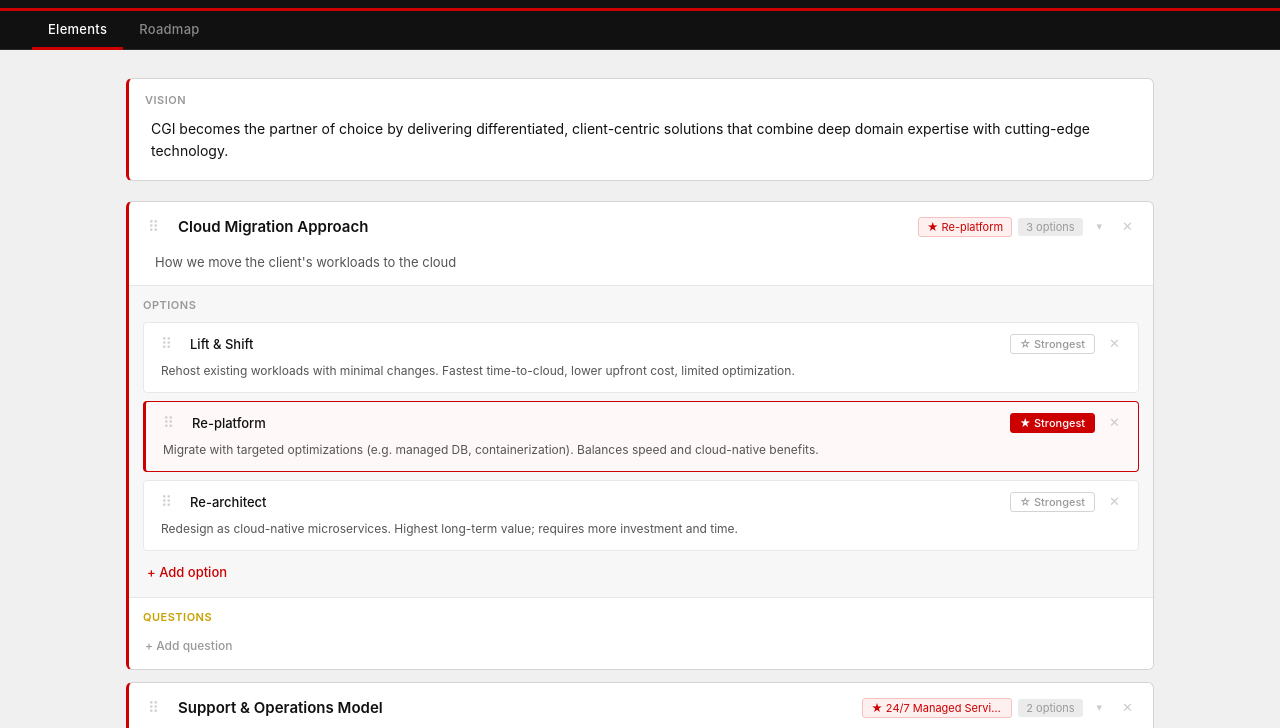
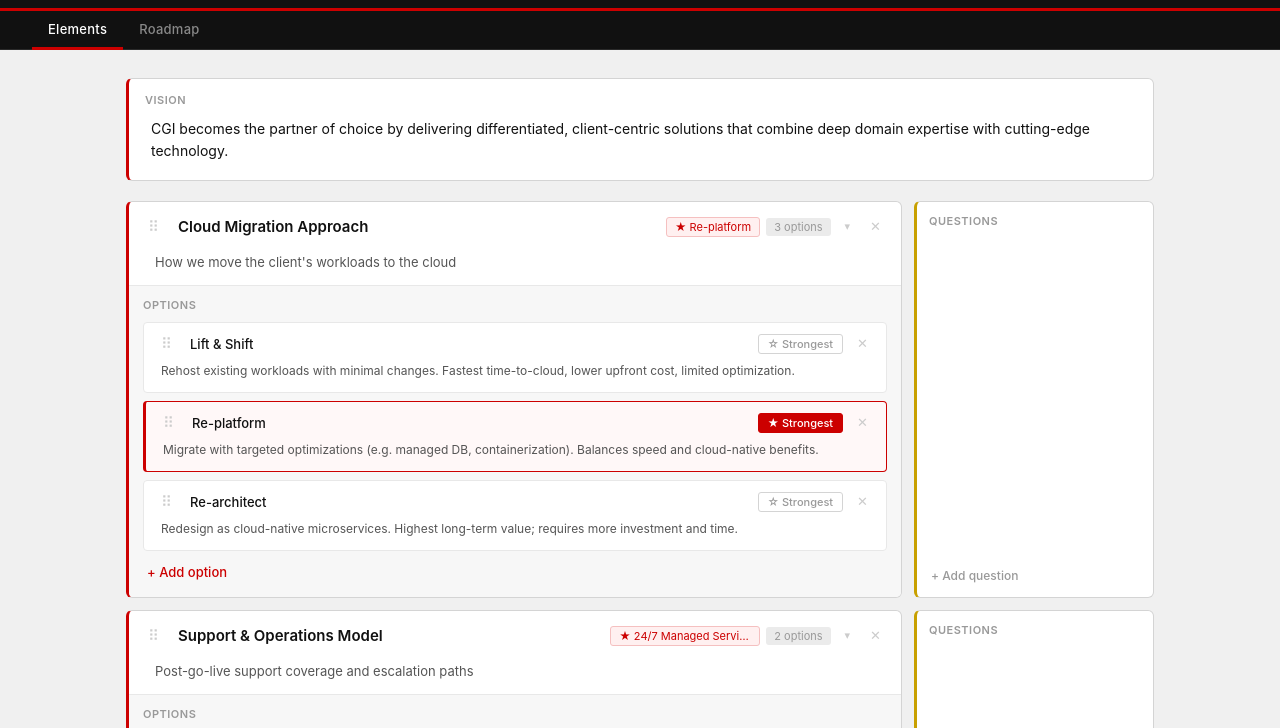
Before and after one commit to QE-at-CGI-FI/differentiator, a plain HTML site: page index.html in a window 1280 px wide. Shown: the part 47-775 px from the top of the page. Drawn offline with Linux system fonts and the light colour scheme.

Commit message:
Fix questions panel

```diff
--- a/index.html
+++ b/index.html
@@ -85,7 +85,9 @@
 
     /* ── Element Card ── */
     .element-row {
-      display: block;
+      display: flex;
+      align-items: stretch;
+      gap: 12px;
       margin-bottom: 12px;
     }
 
@@ -295,21 +297,46 @@
     /* ── Collapsed ── */
     .element-row.collapsed .element-divider,
     .element-row.collapsed .options-section,
-    .element-row.collapsed .questions-section { display: none; }
-
-    /* ── Questions Section ── */
-    .questions-section {
-      padding: 12px 14px;
+    .element-row.collapsed .questions-panel { display: none; }
+
+    /* ── Questions Panel (screen) ── */
+    .questions-panel {
+      width: 240px;
+      flex-shrink: 0;
       background: var(--surface);
-    }
-
-    .questions-section-label {
+      border: 1px solid var(--border);
+      border-radius: 6px;
+      border-left: 3px solid #c8a000;
+      display: flex;
+      flex-direction: column;
+      padding: 12px 12px 10px;
+    }
+
+    .questions-panel-label {
+      font-size: 11px;
+      font-weight: 600;
+      color: var(--text-muted);
+      text-transform: uppercase;
+      letter-spacing: 0.5px;
+      margin-bottom: 8px;
+      flex-shrink: 0;
+    }
+
+    /* ── Questions Print (hidden on screen, shown in print) ── */
+    .questions-print { display: none; }
+    .questions-print-label {
       font-size: 11px;
       font-weight: 600;
       color: #c8a000;
       text-transform: uppercase;
       letter-spacing: 0.5px;
-      margin-bottom: 10px;
+      margin-bottom: 8px;
+    }
+    .questions-print-item {
+      font-size: 12px;
+      color: var(--text-primary);
+      line-height: 1.5;
+      padding: 2px 0;
     }
 
     .question-item {
@@ -676,13 +703,20 @@
       .btn-strongest, .btn-icon, .drag-handle, #toast { display: none !important; }
       body { background: white; }
       main { padding: 8px; max-width: 100%; }
+      .element-row { display: block !important; }
+      .questions-panel { display: none !important; }
+      .questions-print {
+        display: block !important;
+        padding: 10px 14px 12px;
+        background: var(--surface);
+      }
       .element-card {
         border: 1px solid #ccc;
         border-left: 3px solid #cc0000;
         break-inside: avoid;
         page-break-inside: avoid;
       }
-      .option-row, .question-item { break-inside: avoid; }
+      .option-row, .questions-print-item { break-inside: avoid; }
       input, textarea {
         border: none !important;
         background: transparent !important;
@@ -1105,9 +1139,16 @@
             `).join('')}
             <button class="btn-add-option" onclick="addOption('${el.id}')">+ Add option</button>
           </div>
+          <div class="questions-print">
             <div class="element-divider"></div>
-          <div class="questions-section">
-            <div class="questions-section-label">Questions</div>
+            <div style="padding: 10px 14px 4px">
+              <div class="questions-print-label">Questions</div>
+              ${(el.questions || []).map(q => `<div class="questions-print-item">${escHtml(q)}</div>`).join('')}
+            </div>
+          </div>
+        </div>
+        <div class="questions-panel">
+          <div class="questions-panel-label">Questions</div>
           ${(el.questions || []).map((q, i) => `
             <div class="question-item">
               <textarea class="question-input"
@@ -1120,8 +1161,8 @@
               <button class="btn-icon danger" onclick="deleteQuestion('${el.id}', ${i})" title="Remove">✕</button>
             </div>
           `).join('')}
+          <div class="questions-spacer"></div>
           <button class="btn-add-question" onclick="addQuestion('${el.id}')">+ Add question</button>
-          </div>
         </div>
         </div>`;
       }).join('');
```
Lines whose indentation alone changed are shown as unchanged.
